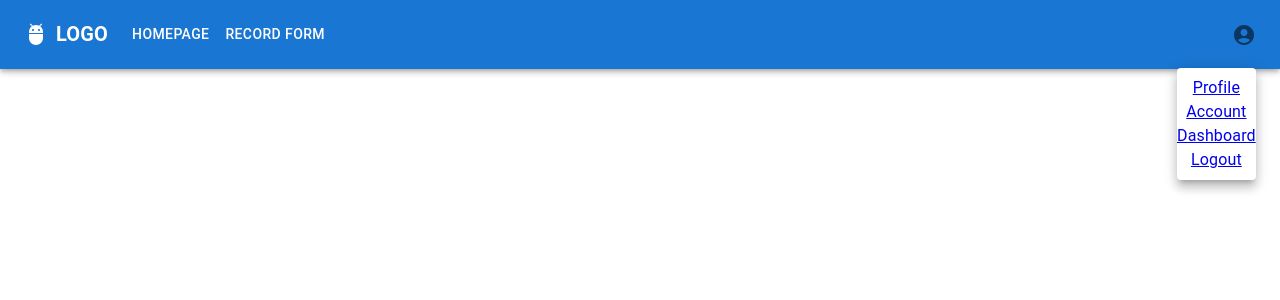
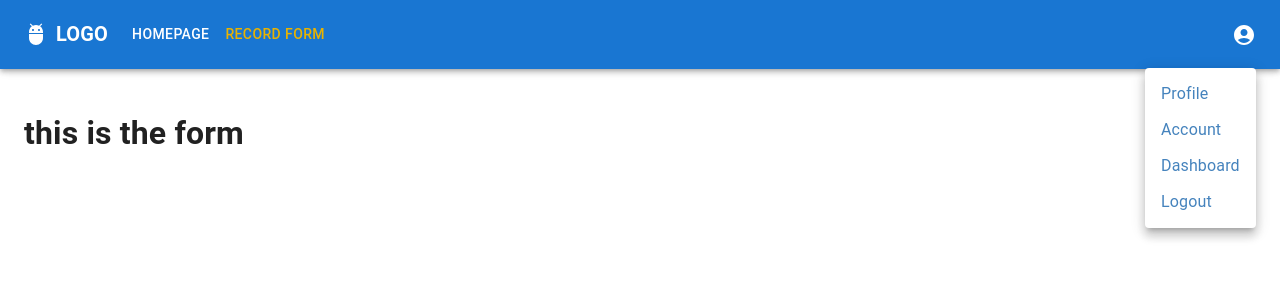
Before and after one commit to weimeihsu/MERN, a React (Vite) app in the folder client/: page /recordform in a window 1280 px wide. Both pictures are taken after a click on the button "Open settings". Shown: the top 300 px of the page. Built offline with nearby package versions, Linux system fonts and the light colour scheme.

Commit message:
navbar done

```diff
--- a/client/src/App.jsx
+++ b/client/src/App.jsx
@@ -2,13 +2,16 @@
 import Routers from './routers/Routers'
 
 import ResponsiveAppBar from './component/ResponsiveAppBar'
-
+import { Box, Toolbar } from '@mui/material'
 function App() {
 
   return (
     <>
       <ResponsiveAppBar/>
-      <Routers/>
+      <Box component="main" sx={{ p: 3 }}>
+        <Toolbar/>
+        <Routers/>
+      </Box>
     </>
   )
 }
--- a/client/src/component/ResponsiveAppBar.jsx
+++ b/client/src/component/ResponsiveAppBar.jsx
@@ -7,16 +7,18 @@ import IconButton from '@mui/material/IconButton'
 import AccountCircle from '@mui/icons-material/AccountCircle'
 import Typography from '@mui/material/Typography'
 import Menu from '@mui/material/Menu'
+import MenuItem from '@mui/material/MenuItem'
 import MenuIcon from '@mui/icons-material/Menu'
 import Container from '@mui/material/Container'
 import Button from '@mui/material/Button'
 import Tooltip from '@mui/material/Tooltip'
-import MenuItem from '@mui/material/MenuItem'
+
 import AdbIcon from '@mui/icons-material/Adb'
 
 // slice
 import { useSelector } from 'react-redux'
 import { selectNavList } from '../features/list/navListSlide'
+
 
 
 const settings = ['Profile', 'Account', 'Dashboard', 'Logout'];
@@ -51,7 +53,6 @@ function ResponsiveAppBar() {
             variant="h6"
             noWrap
             component="a"
-            href="/"
             sx={{
               mr: 2,
               display: { xs: 'none', md: 'flex' },
@@ -92,11 +93,9 @@ function ResponsiveAppBar() {
               }}
             >
               {navList.map((navitem, idx) => (
-                <NavLink key={idx} onClick={handleCloseNavMenu} to={navitem.path} className={({ isActive, isPending }) =>
-                isPending ? "pending" : isActive ? "active" : ""
-              }>
-                  <Typography textAlign="center">{navitem.name}</Typography>
-                </NavLink>
+                <MenuItem key={idx} onClick={handleCloseNavMenu} to={navitem.path}>
+                  <NavLink>{navitem.name}</NavLink>
+                </MenuItem>
               ))}
             </Menu>
           </Box>
@@ -126,15 +125,16 @@ function ResponsiveAppBar() {
                 key={idx}
                 onClick={handleCloseNavMenu}
                 sx={{ my: 2, color: 'white', display: 'block' }}
-              >{navitem.name}
+              >
+                <NavLink to={navitem.path}>{navitem.name}</NavLink>
               </Button>
             ))}
           </Box>
 
           <Box sx={{ flexGrow: 0 }}>
             <Tooltip title="Open settings">
-              <IconButton onClick={handleOpenUserMenu} sx={{ p: 0 }}>
-                <AccountCircle />
+              <IconButton onClick={handleOpenUserMenu} sx={{ p: 0, color: 'white' }} size="large">
+                <AccountCircle/>
               </IconButton>
             </Tooltip>
             <Menu
@@ -154,11 +154,9 @@ function ResponsiveAppBar() {
               onClose={handleCloseUserMenu}
             >
               {settings.map((setting) => (
-                <NavLink key={setting} onClick={handleCloseUserMenu} className={({ isActive, isPending }) =>
-                isPending ? "pending" : isActive ? "active" : ""
-              }>
-                  <Typography textAlign="center">{setting}</Typography>
-                </NavLink>
+                <MenuItem key={setting} onClick={handleCloseUserMenu}>
+                <NavLink>{setting}</NavLink>
+                </MenuItem>
               ))}
             </Menu>
           </Box>
--- /dev/null
+++ b/client/src/main.css
@@ -0,0 +1,12 @@
+button a {
+ text-decoration: none;
+ color: #ffffff;
+}
+
+button a.active{
+    color: #e9b300;
+}
+li a {
+    text-decoration: none;
+    color: #4583bd;
+}
--- a/client/src/main.jsx
+++ b/client/src/main.jsx
@@ -1,7 +1,7 @@
 import React from 'react'
 import ReactDOM from 'react-dom/client'
 import App from './App.jsx'
-
+import './main.css'
 import { CssBaseline } from '@mui/material'
 import { BrowserRouter } from 'react-router-dom'
 import { store } from './app/store'
```
